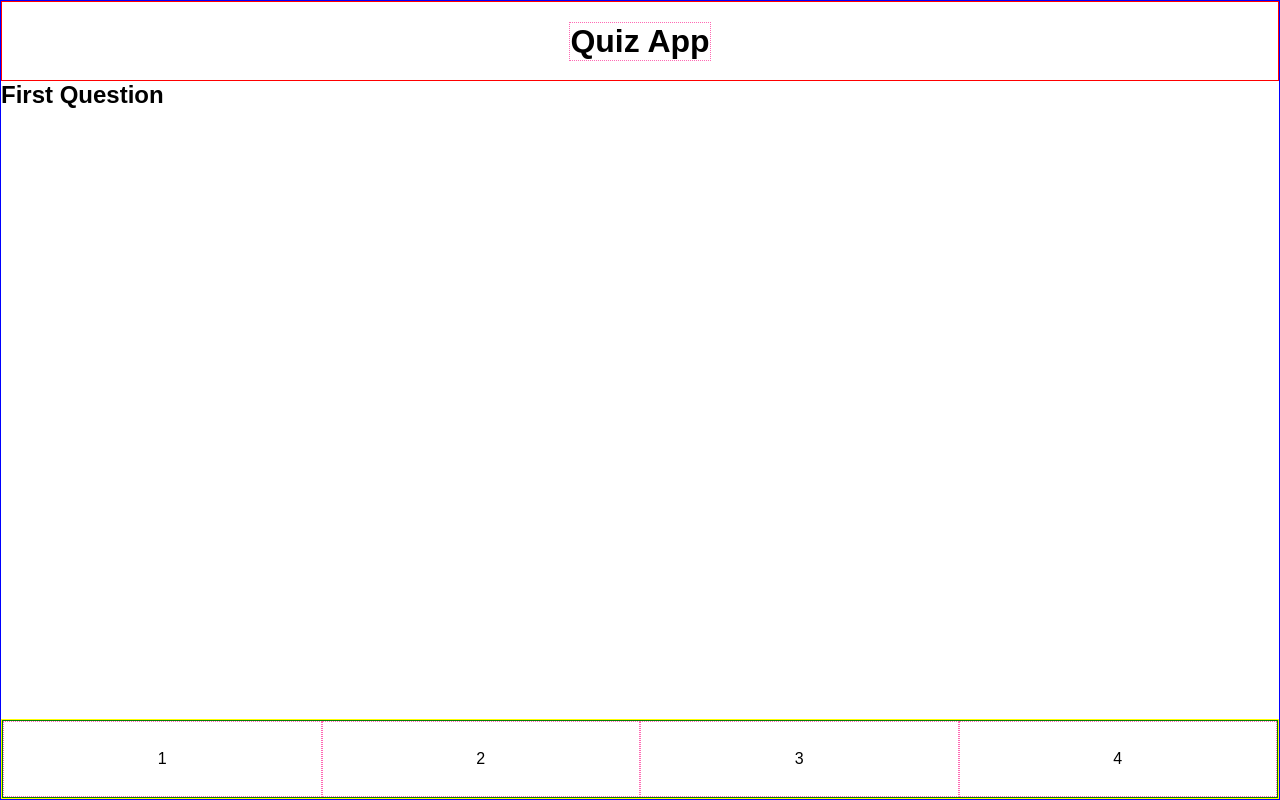
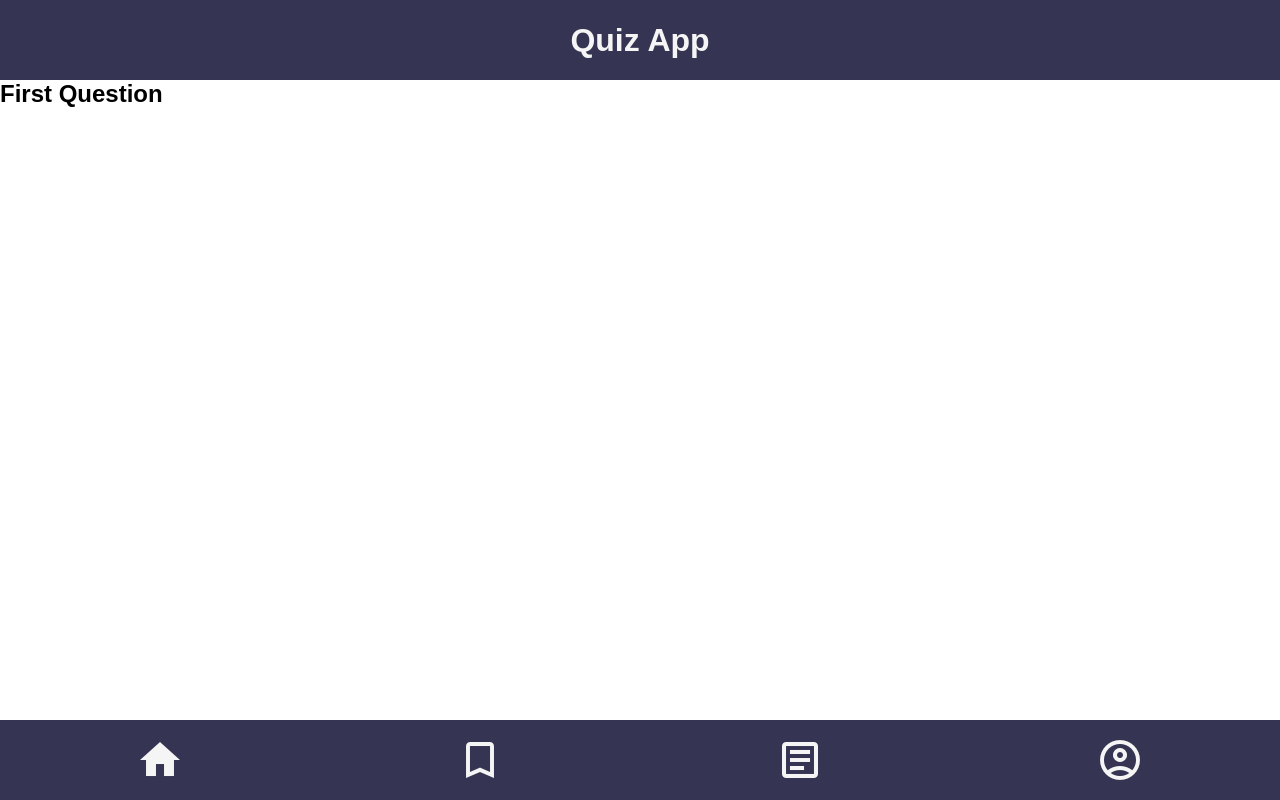
Before and after one commit to patrikglanemann/Quiz-App, a plain HTML site: page index.html in a window 1280 px wide. Drawn offline with Linux system fonts and the light colour scheme.

Commit message:
Add navigation icons

```diff
--- a/index.html
+++ b/index.html
@@ -5,7 +5,10 @@
   <meta charset="UTF-8" />
   <meta name="viewport" content="width=device-width, initial-scale=1.0" />
   <title>Quiz App</title>
+  <link rel="stylesheet" href="https://fonts.googleapis.com/icon?family=Material+Icons|Material+Icons+Outlined" />
   <link rel="stylesheet" href="styles/index.css" />
+
+
 </head>
 
 <body class="outer_box">
@@ -18,11 +21,11 @@
     </section>
   </main>
   <footer class="info_footer">
-    <nav class="navbar">
-      <div class="nav_icon">1</div>
-      <div class="nav_icon">2</div>
-      <div class="nav_icon">3</div>
-      <div class="nav_icon">4</div>
+    <nav class="iconbar">
+      <a class="icon" href="index.html"><i class="material-icons">home</i></a>
+      <a class="icon" href="bookmark.html"><i class="material-icons-outlined">bookmark_border</i></a>
+      <a class="icon" href="create.html"><i class="material-icons-outlined">article</i></a>
+      <a class="icon" href="profile.html"><i class="material-icons-outlined">account_circle</i></a>
     </nav>
 
   </footer>
--- a/styles/index.css
+++ b/styles/index.css
@@ -1,50 +1,53 @@
-@import '_base.css';
+@import "_base.css";
 
-.outer_box{
+.outer_box {
   height: 100vh;
   display: grid;
   grid-template-rows: 80px auto 80px;
-    border: 1px solid blue;
-
 }
 
-.header{
+.header {
   display: flex;
   justify-content: center;
   align-items: center;
-    border: 1px solid red;
-
+  background-color: rgb(53, 53, 83);
 }
 
-h1{
-    border: 1px dotted hotpink;
+h1 {
+  color: whitesmoke;
   text-align: center;
 }
 
-.question_cards{
+.question_cards {
   height: 1000px;
 }
 
-.info_footer{
-    border: 1px solid yellow;
+.info_footer {
+  background-color: rgb(53, 53, 83);
 }
 
-.navbar{
+.iconbar {
   height: 100%;
   display: grid;
   grid-template-columns: repeat(4, 1fr);
-    border: 1px solid green;
-
 }
 
-.nav_icon{
+.iconbar a {
   display: flex;
   justify-content: center;
   align-items: center;
-    border: 1px dotted hotpink;
 }
 
-.content{
+.icon {
+  text-decoration: none;
+  color: whitesmoke;
+}
+
+.material-icons,
+.material-icons-outlined {
+  font-size: 3rem;
+}
+
+.content {
   overflow-y: scroll;
-
 }
```
Lines whose indentation alone changed are shown as unchanged.
